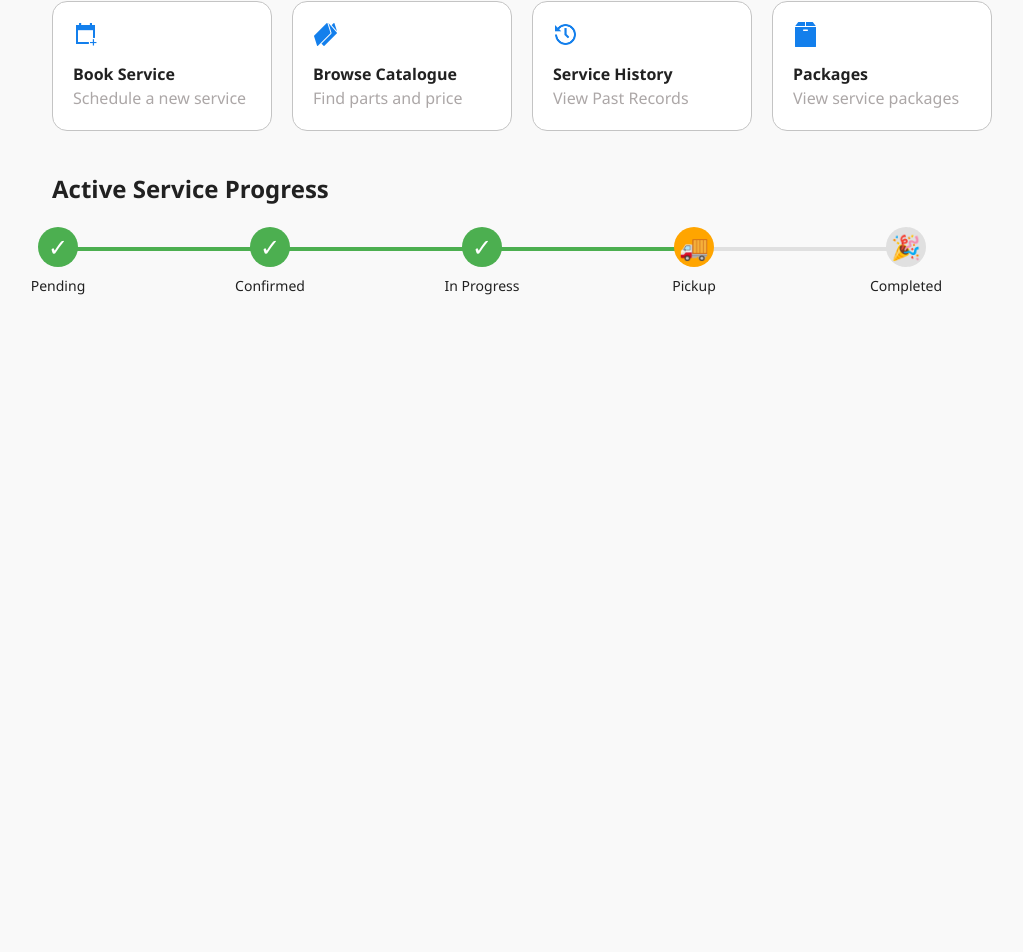
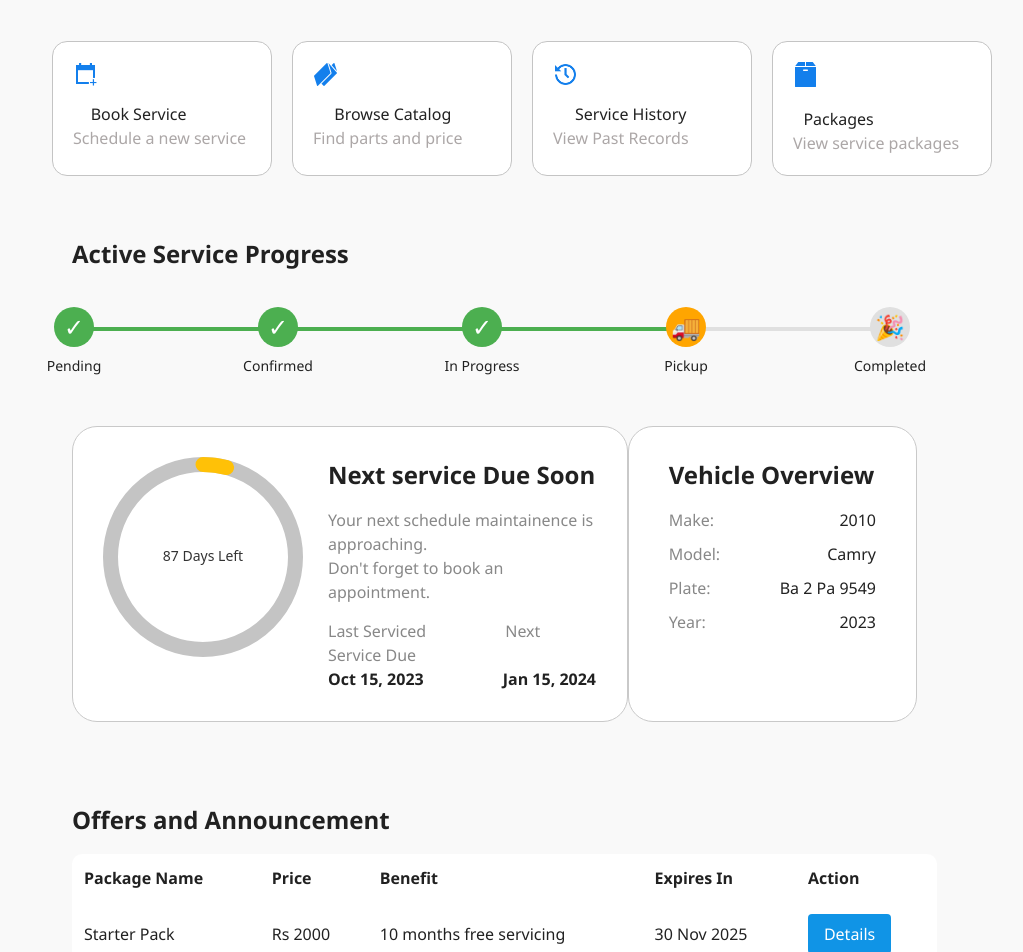
Before and after one commit to PratikKarki106/servicify-frontend, a React (Vite) app: page /home in a window 1280 px wide. Shown: the part 318-1270 px from the top of the page, without its empty margins (108-1131 px from the left). Before the commit the page ends 800 px from the top, so only its background shows below. Built offline with nearby package versions, Linux system fonts and the light colour scheme.

Commit message:
added circle component, added a prop to respond according to status in line. Created table format to show package. Only UI

```diff
--- a/src/pages/Home.css
+++ b/src/pages/Home.css
@@ -16,7 +16,7 @@
   flex-direction: row;
 }
 .service-card{
-  width: 240px;
+  width: 260px;
   background-color: #ffffff;
   border: 1px solid #c4c4c4;
   border-radius: 15px;
@@ -29,7 +29,7 @@
 }
 .progress-container {
   display: flex;
-  margin-top: 20px;
+  margin-top: 35px;
   margin-left: -100px;
 }
 
@@ -94,3 +94,90 @@
 .progress-line-inactive {
   background-color: #e0e0e0;
 }
+
+.days-vehicle{
+  margin-top: 50px;
+  display: flex;
+  justify-content: space-between;
+}
+.circle{
+  background-color: #ffffff;
+  padding: 30px 30px;
+  border: 1px solid rgb(201, 201, 201);
+  border-radius: 25px;
+  width: 700px;
+  display: flex;
+  gap: 25px;
+}
+
+.vehicle-overview{
+  background-color: #ffffff;
+  border: 1px solid rgb(201, 201, 201);
+  border-radius: 25px;
+  width: 350px;
+  padding: 30px 40px;
+  margin-right: 75px;
+}
+.vehicle-data {
+  display: flex;
+  flex-direction: column;
+  gap: 10px;
+}
+
+.vehicle-row {
+  display: flex;
+  justify-content: space-between;
+  align-items: center;
+}
+
+.label {
+  color: #888;
+  font-size: 16px;
+}
+
+.value {
+  margin: 0;
+    font-weight: 500;
+}
+.quick-action {
+  padding: 20px;
+}
+
+.title {
+  font-size: 24px;
+  margin-bottom: 16px;
+}
+.quick-action {
+  padding: 20px;
+}
+
+.title {
+  font-size: 24px;
+  margin-bottom: 16px;
+}
+
+.offers-table {
+  width: 94%;
+  background-color: #ffffff;
+  border-collapse: collapse;
+  border-radius: 10px;
+}
+
+.offers-table th,
+.offers-table td {
+  padding: 12px;
+  text-align: left;
+}
+
+.button {
+  padding: 8px 16px;
+  background-color: #1094E6;
+  color: white;
+  border: none;
+  border-radius: 4px;
+  cursor: pointer;
+}
+
+.button:hover {
+  background-color: darkblue;
+}
--- a/src/pages/Home.tsx
+++ b/src/pages/Home.tsx
@@ -6,6 +6,8 @@ import Calendar from "../assets/calendar.png";
 import History from "../assets/history.png";
 import Package from "../assets/package.png";
 import Catalogue from "../assets/catalogue.png";
+import Circle from "../components/Circle";
+import Contact from "../components/Contact";
 
 type Status = 'Pending' | 'Confirmed' | 'In Progress' | 'Pickup' | 'Completed';
 
@@ -21,6 +23,11 @@ const stages: { name: Status; icon: string } [] = [
   {name: 'Completed', icon: '🎉'}
 ];
 
+const offers = [
+  { name: "Starter Pack", price: "Rs 2000", benefit: "10 months free servicing", expiry: "30 Nov 2025" },
+  { name: "Premium Care", price: "Rs 5000", benefit: "Free pickup & delivery", expiry: "15 Dec 2025" },
+]
+
 const Home: React.FC<Props> = ({ currentStatus }) => {
   const currentIndex = stages.findIndex(stage => stage.name === currentStatus);
 
@@ -31,8 +38,8 @@ const Home: React.FC<Props> = ({ currentStatus }) => {
         <div className="greetings-container">
           <img src={User} style={{width: "120px", height: "120px", borderRadius: "60px"}} />
           <div className="greetings-text">
-            <h1 style={{fontSize: "24px"}}> Hi, Pratik 👋</h1>
-            <p> Welcome to your dashboard </p>
+            <h1> Hi, Pratik 👋</h1>
+            <p style={{color: "#888", marginTop: "10px"}}> Welcome to your dashboard </p>
           </div>
         </div>
 
@@ -42,24 +49,34 @@ const Home: React.FC<Props> = ({ currentStatus }) => {
 
         <div className="services-container">
           <div className="service-card">
+            <button>
               <img src={Calendar} style={{width: "25px", height: "25px"}} />
-            <h2 style={{fontWeight: "700", marginTop: "15px"}}> Book Service </h2>
+              <h3 style={{ marginTop: "15px", marginRight: "42px"}}> Book Service </h3>
               <p> Schedule a new service</p>
+            </button>
           </div>
           <div className="service-card">
+            <button>
               <img src={Catalogue} style={{width: "25px", height: "25px"}} />
-            <h2 style={{fontWeight: "700", marginTop: "15px"}}> Browse Catalogue </h2>
-            <p> Find parts and price</p>
+              <h3 style={{ marginTop: "15px"}}>Browse Catalog</h3>
+              <p style={{marginRight: "10px"}}>Find parts and price</p>
+              {/* <h3 style={{ marginTop: "15px", marginRight: "85px"}}> BrowseCatalogue </h3>
+              <p style={{marginRight: "15px"}}> Find parts and price</p> */}
+            </button>
           </div>
           <div className="service-card">
+            <button>
               <img src={History} style={{width: "25px", height: "25px"}} />
-            <h2 style={{fontWeight: "700", marginTop: "15px"}}> Service History </h2>
-            <p> View Past Records</p>
+              <h3 style={{ marginTop: "15px"}}> Service History </h3>
+              <p style={{ marginRight: "20px"}}> View Past Records</p>
+            </button>
           </div>
           <div className="service-card">
+            <button>
               <img src={Package} style={{width: "25px", height: "25px"}} />
-            <h2 style={{fontWeight: "700", marginTop: "15px"}}> Packages </h2>
+              <h3 style={{ marginTop: "20px", marginRight: "75px"}}> Packages </h3>
               <p> View service packages</p>
+            </button>
           </div>
         </div>
 
@@ -96,9 +113,75 @@ const Home: React.FC<Props> = ({ currentStatus }) => {
               );
             })}
           </div>
-
+          <div className="days-vehicle">
+            <div className="circle">
+              <Circle startDate={new Date("2025-11-01")} totalDays={90} size={200} strokeWidth={15} />
+              <div>
+                <h1 style={{marginBottom: "15px", fontSize: "24px"}}>Next service Due Soon</h1>
+                <p style={{color: "#888"}}>Your next schedule maintainence is approaching. </p>
+                <p style={{color: "#888", marginBottom: "15px"}}>Don't forget to book an appointment.</p>
+                <p style={{color: "#888"}}>Last Serviced &nbsp; &nbsp; &nbsp; &nbsp; &nbsp; &nbsp; &nbsp; &nbsp; &nbsp; Next Service Due</p>
+                <p style={{fontWeight: "600"}}>Oct 15, 2023 &nbsp; &nbsp; &nbsp; &nbsp; &nbsp; &nbsp; &nbsp; &nbsp; &nbsp; Jan 15, 2024</p>
               </div>
             </div>
+            <div className="vehicle-overview">
+              <h1 style={{marginBottom: "15px", fontSize: "24px"}}>Vehicle Overview</h1>
+              <div className="vehicle-data">
+                <div className="vehicle-row">
+                  <span className="label">Make:</span>
+                  <p className="value">2010</p>
+                </div>
+                <div className="vehicle-row">
+                  <span className="label">Model:</span>
+                  <p className="value">Camry</p>
+                </div>
+                <div className="vehicle-row">
+                  <span className="label">Plate:</span>
+                  <p className="value">Ba 2 Pa 9549</p>
+                </div>
+                <div className="vehicle-row">
+                  <span className="label">Year:</span>
+                  <p className="value">2023</p>
+                </div>
+              </div>
+            </div>
+            </div>
+          </div>
+          <div className="quick-action">
+              <h1 className="title">Offers and Announcement</h1>
+              <div className="offers">
+                <table className="offers-table">
+                  <thead>
+                    <tr>
+                      <th>Package Name</th>
+                      <th>Price</th>
+                      <th>Benefit</th>
+                      <th>Expires In</th>
+                      <th>Action</th>
+                    </tr>
+                  </thead>
+                  <tbody>
+
+                      {offers.map((offer, idx) => (
+                        <tr key ={idx}>
+                          <td>{offer.name}</td>
+                          <td>{offer.price}</td>
+                          <td>{offer.benefit}</td>
+                          <td>{offer.expiry}</td>
+                          <td>
+                            <button className="button">Details</button>
+                          </td>
+                        </tr>
+                      ))}
+                  </tbody>
+                </table>
+              </div>
+            </div>
+      </div>
+      <Contact />
+      <footer className="footer">
+        <p>© 2025 Servicify. All rights reserved.</p>
+      </footer>
     </>
   );
 };
```
Lines whose indentation alone changed are shown as unchanged.
